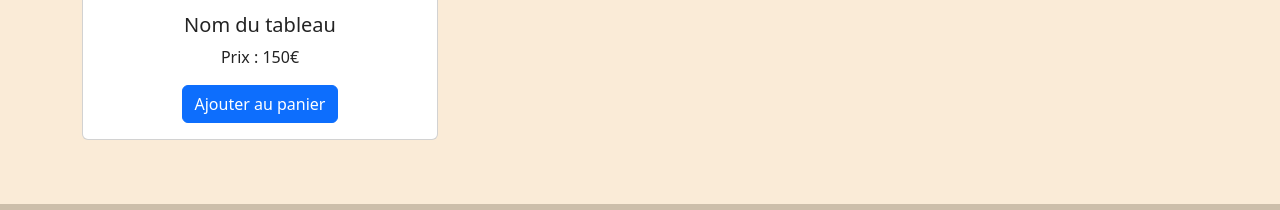
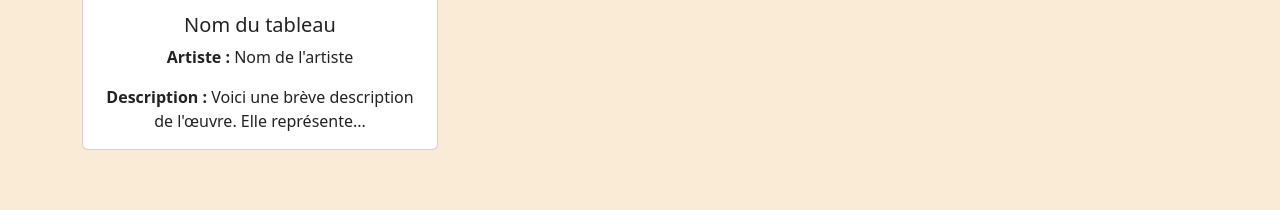
Before and after one commit to IMSET-Sousse/A-A, a plain HTML site: page magazine.html in a window 1280 px wide. Shown: the part 590-800 px from the top of the page. Drawn offline with nearby package versions, Linux system fonts and the light colour scheme.

```diff
--- a/magazine.html
+++ b/magazine.html
@@ -5,8 +5,8 @@
         <meta http-equiv="X-UA-Compatible" content="IE=edge" />
         <meta name="viewport" content="width=device-width, initial-scale=1.0" />
         <title>A&A Gallery</title>
-        <meta name="description" content="A&A Gallery, une galerie d'art à Sousse, Tunisie, spécialisée dans la vente de tableaux artistiques." />
-        <meta name="keywords" content="tableaux artistiques, galerie d'art, Sousse, Tunisie, acheter art" />
+        <meta name="description" content="A&A Gallery, une galerie d'art à Sousse, Tunisie, spécialisée dans la présentation de tableaux artistiques." />
+        <meta name="keywords" content="tableaux artistiques, galerie d'art, Sousse, Tunisie" />
         <meta name="author" content="A&A Gallery" />
         <link href="https://cdn.jsdelivr.net/npm/bootstrap@5.2.3/dist/css/bootstrap.min.css" rel="stylesheet" integrity="sha384-rbsA2VBKQhggwzxH7pPCaAqO46MgnOM80zW1RWuH61DGLwZJEdK2Kadq2F9CUG65" crossorigin="anonymous">
         <link rel="stylesheet" href="assets/css/style.css" type="text/css" />
@@ -61,8 +61,8 @@
           <img src="assets/images/example-painting.jpg" class="card-img-top" alt="Nom du tableau">
           <div class="card-body">
             <h5 class="card-title">Nom du tableau</h5>
-            <p class="card-text">Prix : <span class="price">150€</span></p>
-            <button class="btn btn-primary add-to-cart" data-name="Nom du tableau" data-price="150" data-image="assets/images/example-painting.jpg">Ajouter au panier</button>
+            <p class="card-text"><strong>Artiste :</strong> Nom de l'artiste</p>
+            <p class="card-text"><strong>Description :</strong> Voici une brève description de l'œuvre. Elle représente...</p>
           </div>
         </div>
       </div>
```
